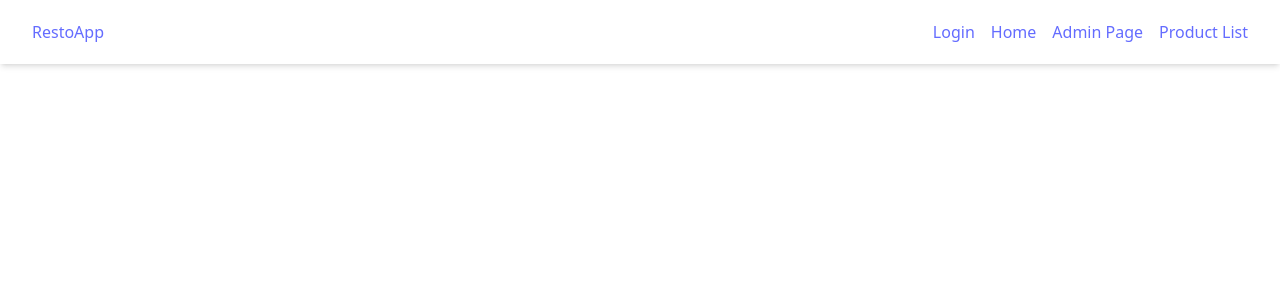
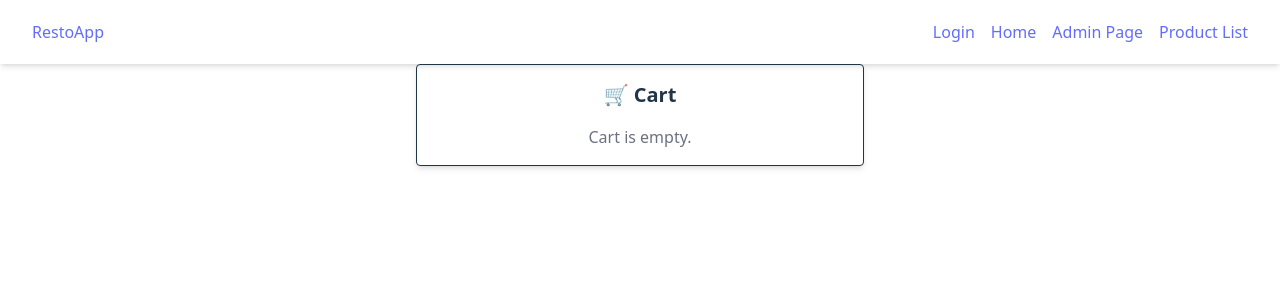
Before and after one commit to BR-64/restoapp_backend, a React (Vite) app: page /cart in a window 1280 px wide. Shown: the top 300 px of the page. Built offline with nearby package versions, Linux system fonts and the light colour scheme.

Commit message:
add cart page

```diff
--- a/src/App.tsx
+++ b/src/App.tsx
@@ -14,6 +14,7 @@ import SignupPage from './pages/SignupPage.jsx';
 import SignupPageAdmin from './pages/SignupPage_admin.jsx';
 import ForgotPassPage from './pages/ForgotPassPage.jsx';
 import ResetPassPage from './pages/ResetPassPage.jsx';
+import CartPage from './pages/CartPage.jsx';
 
 //context
 import { AuthProvider } from './context/AuthContext.jsx';
@@ -41,6 +42,7 @@ function App() {
                 path='/reset-password/:token'
                 element={<ResetPassPage />}
               />
+              <Route path='/cart' element={<CartPage />} />
             </Routes>
           </Router>
         </CartProvider>
--- a/src/context/CartContext.jsx
+++ b/src/context/CartContext.jsx
@@ -16,10 +16,10 @@ export const CartProvider = ({ children }) => {
 
   const addToCart = (product) => {
     setCart((prev) => {
-      const exists = prev.find((item) => item.id === product._id);
+      const exists = prev.find((item) => item._id === product._id);
       if (exists) {
         return prev.map((item) =>
-          item.id === product._id
+          item._id === product._id
             ? { ...item, quantity: item.quantity + 1 }
             : item
         );
--- /dev/null
+++ b/src/pages/CartPage.jsx
@@ -0,0 +1,47 @@
+import { useCart } from '../context/CartContext';
+
+export default function Cart() {
+  const { cart, removeFromCart, updateQuantity } = useCart();
+
+  return (
+    <div className='p-4 border rounded shadow-md w-full max-w-md mx-auto'>
+      <h2 className='text-xl font-bold mb-4'>🛒 Cart</h2>
+      {cart.length === 0 ? (
+        <p className='text-gray-500'>Cart is empty.</p>
+      ) : (
+        cart.map((item) => (
+          <div
+            key={item._id}
+            className='flex justify-between items-center mb-3'>
+            <div>
+              <h4 className='font-semibold'>{item.name}</h4>
+              <p>
+                ${item.price} × {item.quantity}
+              </p>
+              <p className='text-sm text-gray-500'>
+                Total: ${item.price * item.quantity}
+              </p>
+            </div>
+            <div className='flex items-center space-x-2'>
+              {/* <button
+                onClick={() => updateQuantity(item.id, -1)}
+                className='px-2 bg-gray-300 rounded'>
+                -
+              </button>
+              <button
+                onClick={() => updateQuantity(item.id, 1)}
+                className='px-2 bg-gray-300 rounded'>
+                +
+              </button>
+              <button
+                onClick={() => removeFromCart(item.id)}
+                className='px-2 bg-red-500 text-white rounded'>
+                x
+              </button> */}
+            </div>
+          </div>
+        ))
+      )}
+    </div>
+  );
+}
```
